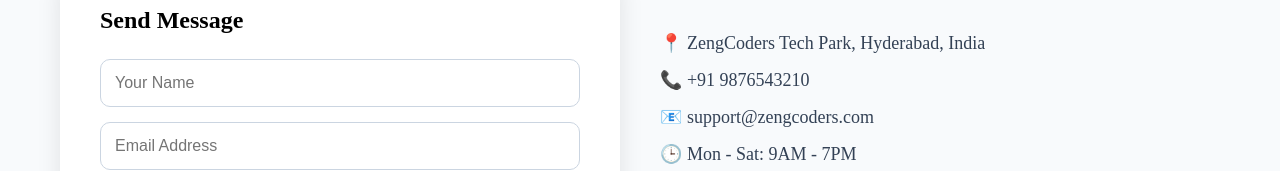
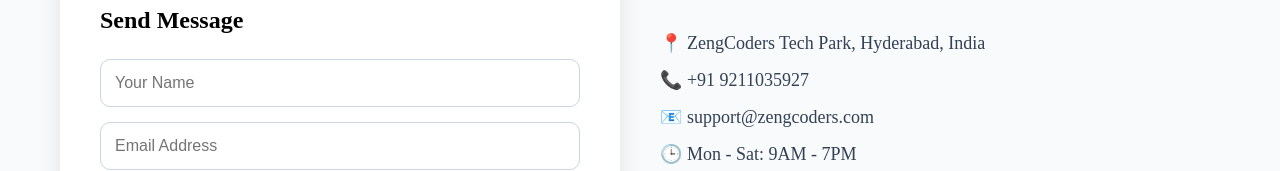
Before and after one commit to tvt1234/zenGcoderhubfrontend, a React (Vite) app: page /contact in a window 1280 px wide. Shown: the part 461-632 px from the top of the page. Built offline with nearby package versions, Linux system fonts and the light colour scheme.

Commit message:
src/pages/Contact.jsx

```diff
--- a/src/pages/Contact.jsx
+++ b/src/pages/Contact.jsx
@@ -95,7 +95,7 @@
             </p>
 
             <p style={infoText}>
-              📞 +91 9876543210
+              📞 +91 9211035927
             </p>
 
             <p style={infoText}>
```
